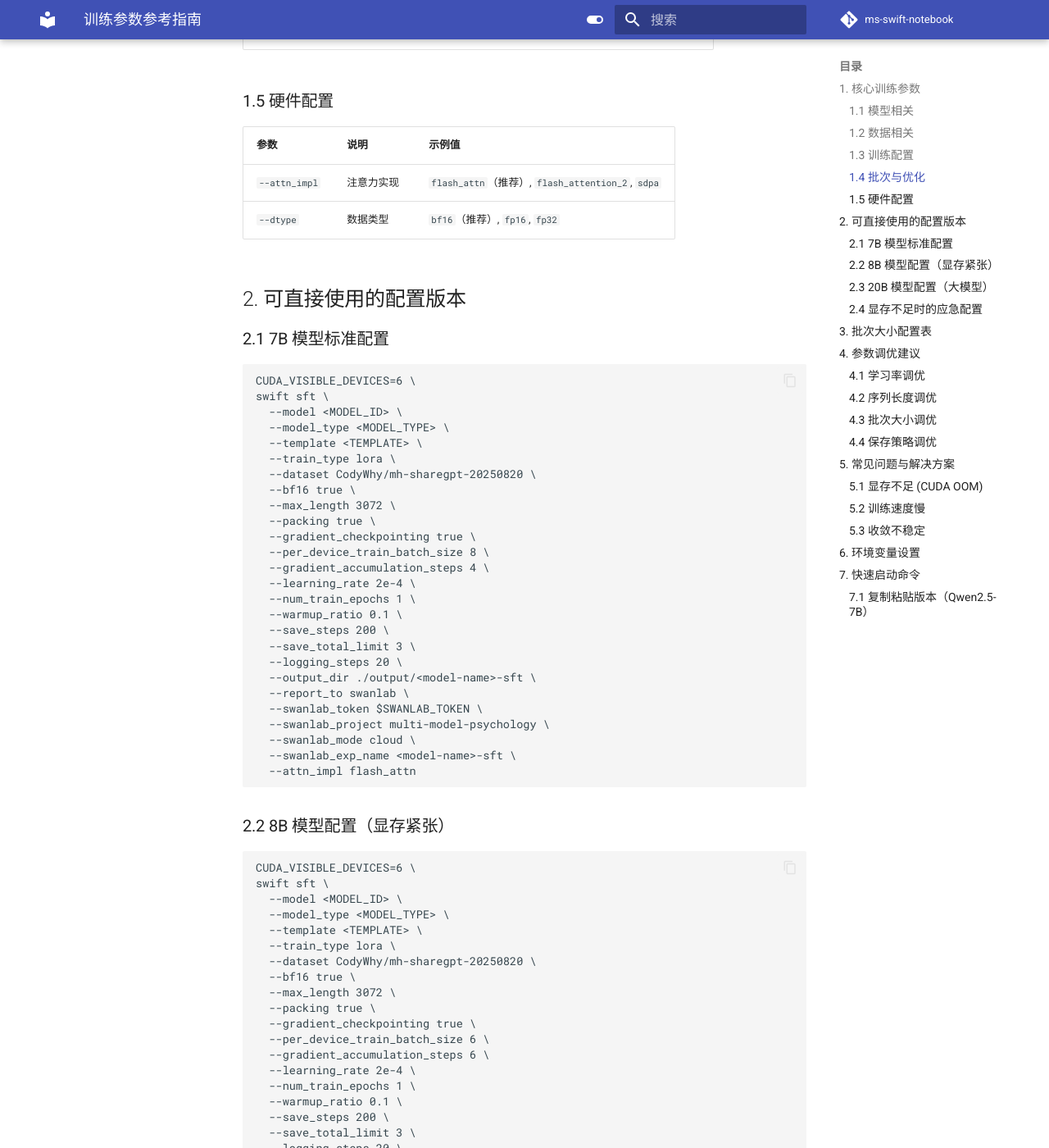
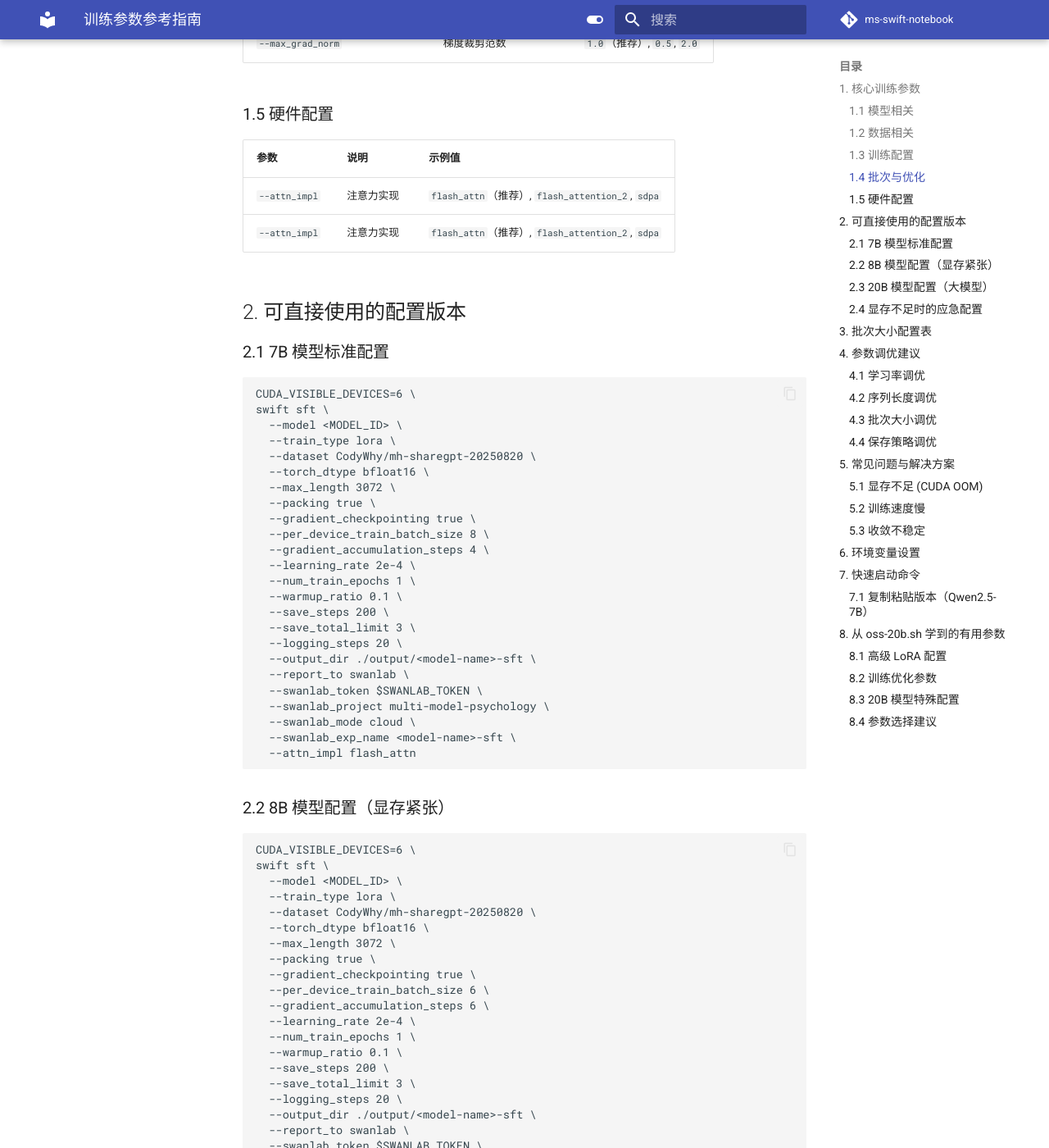
Before and after one commit to TianCai19/ms-swift-notebook, an MkDocs documentation site: the page built from docs/notes/65-训练参数参考.md, in a window 1280 px wide and 1400 px high, scrolled down 1640 px. Shown: the whole window at 82% size. Built offline with MkDocs 1.6.1 and Material for MkDocs 9.7.7, drawn with Linux system fonts in a browser that asks for light colours; comment, search, counter and statistics services are not loaded; some of the changed text lies outside the part shown.

Commit message:
docs: Update training parameters reference with latest best practices\n\n- Remove --model_type and --template parameters (auto-detected)\n- Replace --bf16 true with --torch_dtype bfloat16\n- Add advanced LoRA configuration from oss-20b.sh\n- Include 20B model specific parameters\n- Update all configuration examples

````diff
--- a/docs/notes/65-训练参数参考.md
+++ b/docs/notes/65-训练参数参考.md
@@ -8,9 +8,8 @@
 | 参数 | 说明 | 示例值 |
 |------|------|--------|
 | `--model` | 基座模型 ID（HuggingFace/ModelScope） | `Qwen/Qwen2.5-7B-Instruct` |
-| `--model_type` | 模型类型（影响 tokenizer 和架构） | `qwen2_5`, `llama`, `chatglm3` |
-| `--template` | 对话模板（影响输入格式） | `qwen2_5`, `llama3`, `chatglm3` |
 | `--train_type` | 训练方式 | `lora`（推荐）, `full`, `qlora` |
+| **注意**: `--model_type` 和 `--template` 会自动识别，无需手动指定 |
 
 ### 1.2 数据相关
 | 参数 | 说明 | 示例值 |
@@ -22,7 +21,7 @@
 ### 1.3 训练配置
 | 参数 | 说明 | 示例值 |
 |------|------|--------|
-| `--bf16` | 是否使用 bfloat16 精度 | `true`（推荐）, `false` |
+| `--torch_dtype` | PyTorch 数据类型 | `bfloat16`（推荐）, `float16`, `float32` |
 | `--learning_rate` | 学习率 | `2e-4`（推荐）, `1e-4`, `5e-4` |
 | `--num_train_epochs` | 训练轮数 | `1`（推荐）, `2`, `3` |
 | `--warmup_ratio` | 预热比例 | `0.1`（推荐）, `0.05`, `0.15` |
@@ -42,7 +41,7 @@
 | 参数 | 说明 | 示例值 |
 |------|------|--------|
 | `--attn_impl` | 注意力实现 | `flash_attn`（推荐）, `flash_attention_2`, `sdpa` |
-| `--dtype` | 数据类型 | `bf16`（推荐）, `fp16`, `fp32` |
+| `--attn_impl` | 注意力实现 | `flash_attn`（推荐）, `flash_attention_2`, `sdpa` |
 
 ## 2. 可直接使用的配置版本
 
@@ -51,11 +50,9 @@
 CUDA_VISIBLE_DEVICES=6 \
 swift sft \
   --model <MODEL_ID> \
-  --model_type <MODEL_TYPE> \
-  --template <TEMPLATE> \
   --train_type lora \
   --dataset CodyWhy/mh-sharegpt-20250820 \
-  --bf16 true \
+  --torch_dtype bfloat16 \
   --max_length 3072 \
   --packing true \
   --gradient_checkpointing true \
@@ -81,11 +78,9 @@ swift sft \
 CUDA_VISIBLE_DEVICES=6 \
 swift sft \
   --model <MODEL_ID> \
-  --model_type <MODEL_TYPE> \
-  --template <TEMPLATE> \
   --train_type lora \
   --dataset CodyWhy/mh-sharegpt-20250820 \
-  --bf16 true \
+  --torch_dtype bfloat16 \
   --max_length 3072 \
   --packing true \
   --gradient_checkpointing true \
@@ -111,11 +106,9 @@ swift sft \
 CUDA_VISIBLE_DEVICES=6 \
 swift sft \
   --model <MODEL_ID> \
-  --model_type <MODEL_TYPE> \
-  --template <TEMPLATE> \
   --train_type lora \
   --dataset CodyWhy/mh-sharegpt-20250820 \
-  --bf16 true \
+  --torch_dtype bfloat16 \
   --max_length 3072 \
   --packing true \
   --gradient_checkpointing true \
@@ -141,11 +134,9 @@ swift sft \
 CUDA_VISIBLE_DEVICES=6 \
 swift sft \
   --model <MODEL_ID> \
-  --model_type <MODEL_TYPE> \
-  --template <TEMPLATE> \
   --train_type lora \
   --dataset CodyWhy/mh-sharegpt-20250820 \
-  --bf16 true \
+  --torch_dtype bfloat16 \
   --max_length 2048 \
   --packing false \
   --gradient_checkpointing true \
@@ -267,11 +258,9 @@ export SWANLAB_PROJECT=multi-model-psychology
 CUDA_VISIBLE_DEVICES=6 \
 swift sft \
   --model Qwen/Qwen2.5-7B-Instruct \
-  --model_type qwen2_5 \
-  --template qwen2_5 \
   --train_type lora \
   --dataset CodyWhy/mh-sharegpt-20250820 \
-  --bf16 true \
+  --torch_dtype bfloat16 \
   --max_length 3072 \
   --packing true \
   --gradient_checkpointing true \
@@ -292,6 +281,40 @@ swift sft \
   --attn_impl flash_attn
 ```
 
+## 8. 从 oss-20b.sh 学到的有用参数
+
+### 8.1 高级 LoRA 配置
+```bash
+--lora_rank 8              # LoRA 秩，影响参数量和效果
+--lora_alpha 32            # LoRA 缩放因子，通常为 rank 的 4 倍
+--target_modules all-linear # 目标模块，all-linear 覆盖所有线性层
+```
+
+### 8.2 训练优化参数
+```bash
+--router_aux_loss_coef 1e-3    # MoE 路由辅助损失系数
+--per_device_eval_batch_size 1 # 评估批次大小
+--eval_steps 50                 # 评估间隔
+--dataloader_num_workers 4     # 数据加载器工作进程数
+```
+
+### 8.3 20B 模型特殊配置
+```bash
+--per_device_train_batch_size 1    # 单批次大小设为 1
+--gradient_accumulation_steps 16   # 梯度累积步数设为 16
+--max_length 2048                  # 序列长度适当降低
+--warmup_ratio 0.05                # 预热比例降低
+--save_steps 50                    # 保存间隔降低
+--save_total_limit 2               # 保存检查点数量限制
+--logging_steps 5                  # 日志间隔降低
+```
+
+### 8.4 参数选择建议
+- **LoRA 配置**: `rank=8, alpha=32` 适合大多数场景
+- **目标模块**: `all-linear` 提供最佳效果，`q_proj,v_proj` 节省显存
+- **评估策略**: 小模型可设置 `eval_steps=200`，大模型建议 `eval_steps=50`
+- **工作进程**: 根据 CPU 核心数设置，通常为 4-8
+
 ---
 
 **注意**: 请根据实际硬件配置调整参数，特别是批次大小和序列长度。建议先用小配置测试，确认无问题后再使用标准配置。
````
